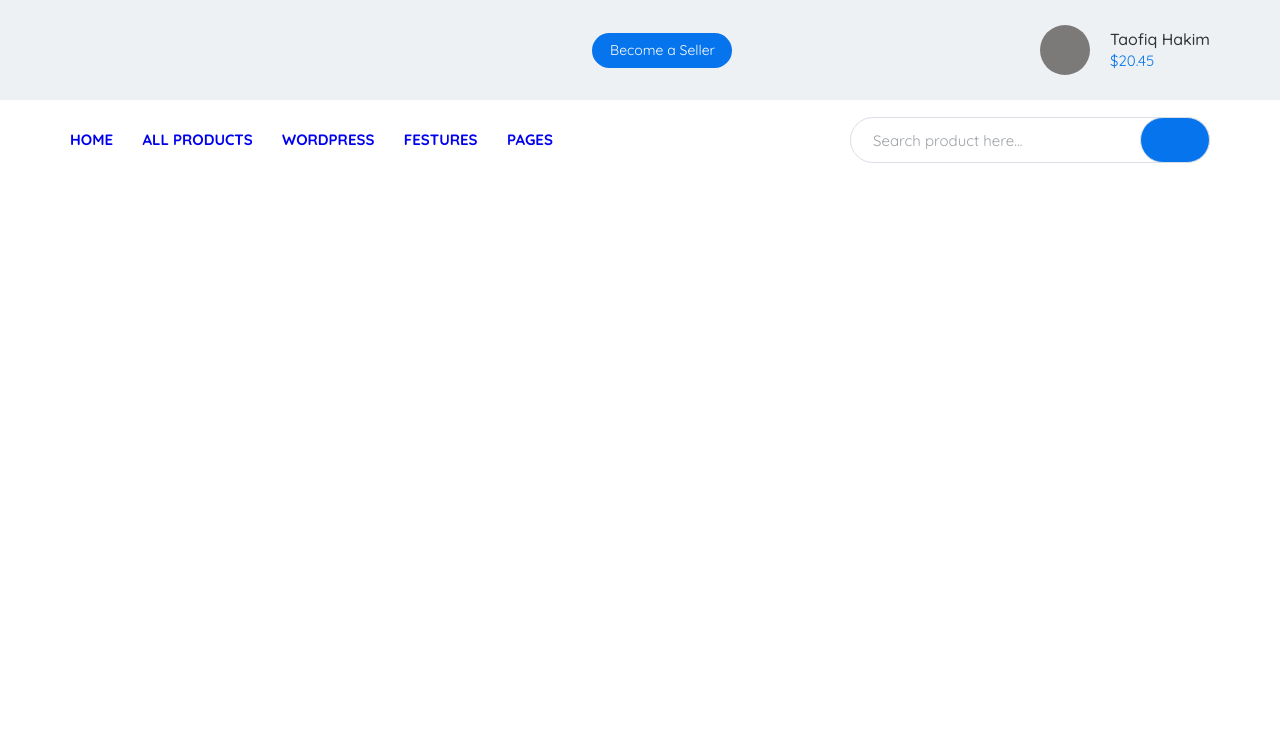
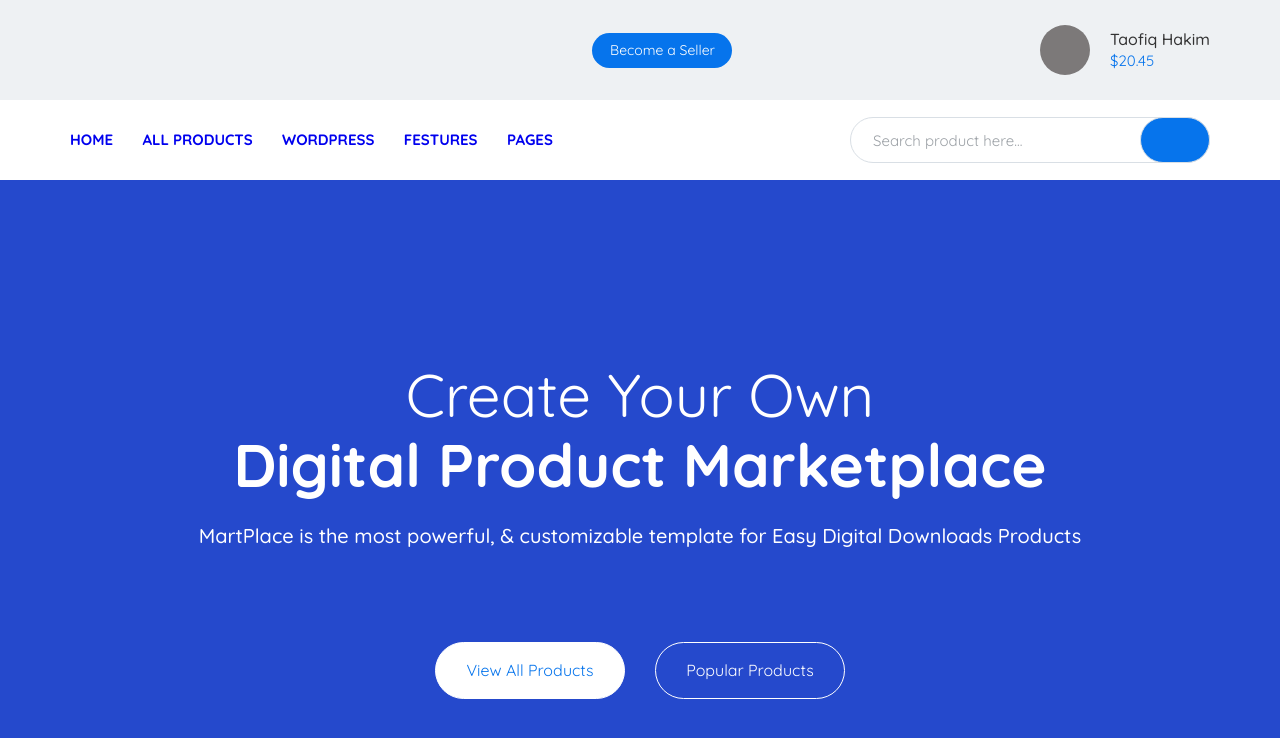
Before and after one commit to trickyscars/MartPlace, a website: page app/index.html in a window 1280 px wide. Drawn offline with nearby package versions, Linux system fonts and the light colour scheme; files that its build step writes are made by us from their sources.

Commit message:
added section product

```diff
--- a/app/index.html
+++ b/app/index.html
@@ -29,8 +29,8 @@
                             <img src="" alt="">
                         </a>
                         <div class="header__top-info-content">
-                            <div class="header__top-info-content-name">Taofiq Hakim</div>
-                            <div class="header__top-info-content-price">$20.45</div>
+                            <a href="#" class="header__top-info-content-name">Taofiq Hakim</a>
+                            <a href="#" class="header__top-info-content-price">$20.45</a>
                         </div>
                     </div>
                 </div>
@@ -74,7 +74,7 @@
                         <form>
                             <input type="text" placeholder="Search product here...">
                             <div class="search-btn">
-                                <button></button>
+                                <a href="#"></a>
                             </div>
 
                         </form>
@@ -84,6 +84,31 @@
         </div>
     </header>
 
+    <section class="product">
+        <div class="container">
+            <div class="product__inner">
+                <div class="product__title">
+                    Create Your Own
+                    <div class="digital">Digital Product Marketplace</div>
+                </div>
+                <div class="product__subtitle">
+                    MartPlace is the most powerful, & customizable template for Easy Digital Downloads Products
+                </div>
+
+                <div class="product__btn">
+                    <a class="product__btn-white" href="#">View All Products</a>
+
+
+                    <a class="product__btn-blue" href="#">Popular Products</a>
+
+                </div>
+
+            </div>
+
+        </div>
+
+    </section>
+
 
     <script src="https://ajax.googleapis.com/ajax/libs/jquery/3.4.1/jquery.min.js"></script>
     <script src="js/libs.min.js"></script>
--- a/app/scss/style.scss
+++ b/app/scss/style.scss
@@ -30,12 +30,16 @@
         line-height: 22px;
         font-weight: 500;
         color: #333;
+        display: block;
+        text-decoration: none;
     }
     &-price {
         font-size: 15px;
         line-height: 22px;
         font-weight: 400;
         color: #0674ec;
+        display: block;
+        text-decoration: none;
     }
 }
 
@@ -114,7 +118,7 @@
             font-weight: 400;
         }
     }
-    button {
+    a {
         display: block;
         position: absolute;
         top: 0;
@@ -126,3 +130,68 @@
         width: 70px;
     }
 }
+
+// product---------------------------------------------------
+.product {
+    background-color: #2549cc;
+}
+
+.product__inner {
+    padding: 180px 0 235px 0;
+    height: 727px;
+    text-align: center;
+}
+
+.product__title {
+    font-size: 60px;
+    line-height: 70px;
+    font-weight: 400;
+    color: #fff;
+    .digital {
+        font-weight: 700;
+    }
+}
+
+.product__subtitle {
+    font-weight: 500;
+    font-size: 20px;
+    line-height: 72px;
+    color: #fff;
+}
+
+.product__btn {
+    display: flex;
+    align-items: center;
+    justify-content: center;
+    font-size: 16px;
+    line-height: 55px;
+    font-weight: 400;
+    margin-top: 70px;
+    &-white {
+        text-decoration: none;
+        color: $button;
+        background-color: #fff;
+        border-radius: 30px;
+        width: 190px;
+        border: 1px solid #fff;
+        margin-right: 30px;
+        transition: all .5s ease;
+        &:hover {
+            background-color: #2549cc;
+            color: #fff;
+        }
+    }
+    &-blue {
+        text-decoration: none;
+        color: #fff;
+        background-color: #2549cc;
+        border: 1px solid #fff;
+        border-radius: 30px;
+        width: 190px;
+        transition: all .5s ease;
+        &:hover {
+            background-color: #fff;
+            color: #2549cc;
+        }
+    }
+}
```
